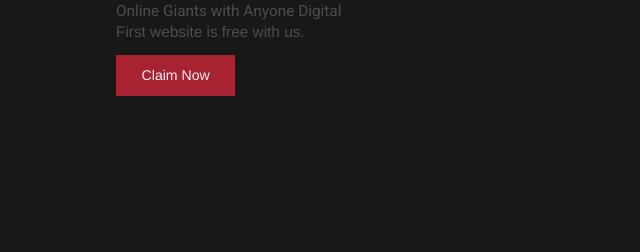
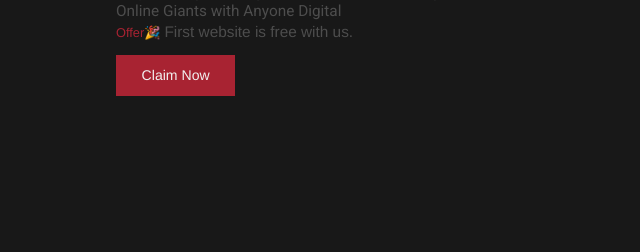
Before and after one commit to AnyoneDigital/AnyoneDigital.com, a plain HTML site: page index.html in a window 1280 px wide. Shown: the part 339-591 px from the top of the page, 524-1164 px from the left. Drawn offline with Linux system fonts and the light colour scheme.

Commit message:
Update index.html

```diff
--- a/index.html
+++ b/index.html
@@ -34,7 +34,7 @@
                     <li class="greyTxt">Empowering Your Digital Dreams: Transforming Small Brands into Online Giants
                         with Anyone Digital
                         <br>
-                        <span id="note">First website is free with us.</span>
+                        <span id="note"><span class="redTxt"> Offer🎉</span> First website is free with us.</span>
                     </li>
                     <li class="liButton"><button class="pointer"><a href="https://forms.gle/t1pUram3A86grXkq6"
                                 target="/" class="removeAnchor">Claim Now
```
